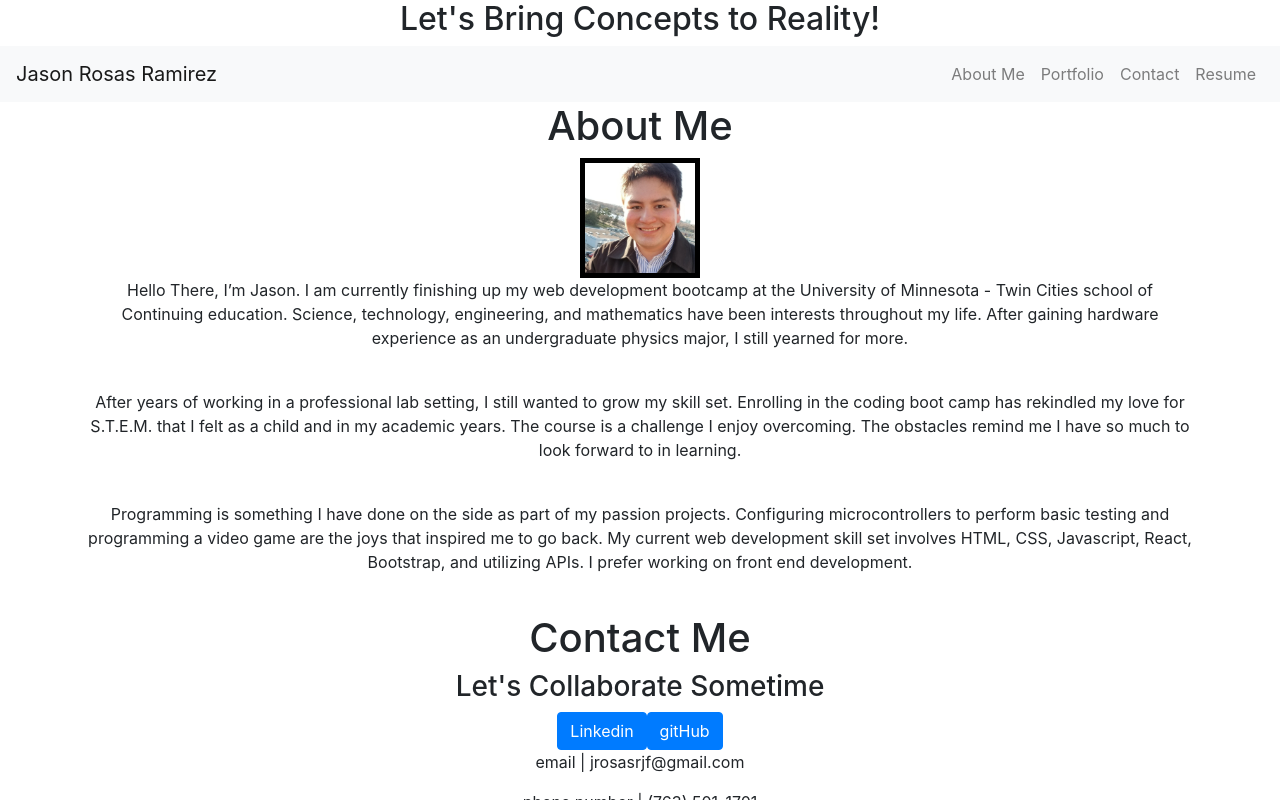
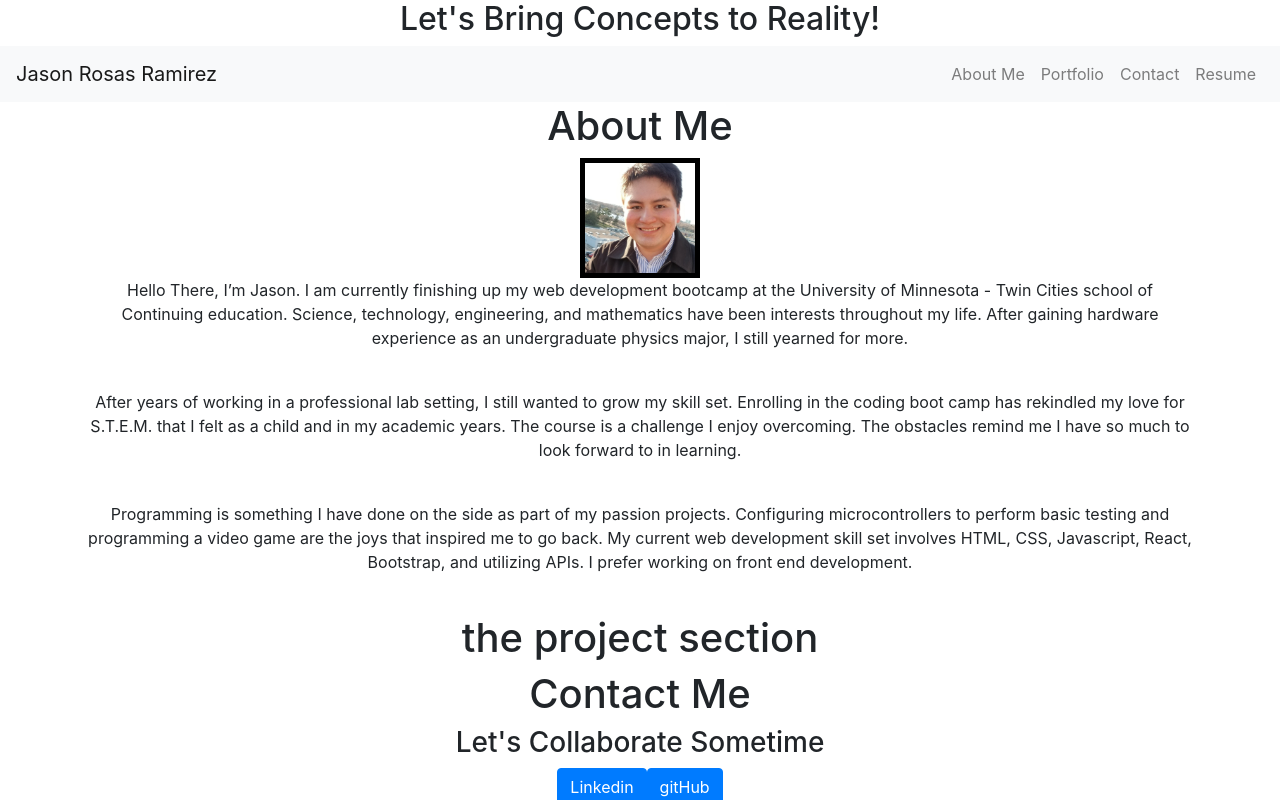
Before and after one commit to Jasonrosasramirez/jason-portfolio-react, a React (Create React App) app: page / in a window 1280 px wide. Shown: the top 800 px of the page. Built offline with nearby package versions, Linux system fonts and the light colour scheme.

Commit message:
added in section for project details

```diff
--- a/src/App.js
+++ b/src/App.js
@@ -25,12 +25,17 @@ function App() {
     // This displays directly to the webpage
     <div className="App">
       <MyHeader />
+
       <MyNavBar />
         <div>
           <Container>
             <About />
           </Container>
 
+
+          <Container>
+            <Portfolio />
+          </Container>
 
 
           <Container>
--- a/src/pages/Contact/contact.jsx
+++ b/src/pages/Contact/contact.jsx
@@ -13,9 +13,6 @@ const Contact = () => {
 
                 <p>email | jrosasrjf@gmail.com</p>
                 <p>phone number | (763) 501-1701</p>
-
-
-
             </div>
         </div>
     );
--- a/src/pages/Portfolio/portfolio.jsx
+++ b/src/pages/Portfolio/portfolio.jsx
@@ -0,0 +1,19 @@
+import "./portfolio.css";
+
+
+
+const Portfolio = () => {
+  return (
+    <div id = "projects">
+      <h1> the project section </h1>
+
+
+
+
+    </div>
+  )
+};
+
+
+/* -- exporting -- */
+export default Portfolio;
```
Also changed, not shown: src/pages/Projects/projects.jsx (+21 -1 lines).
